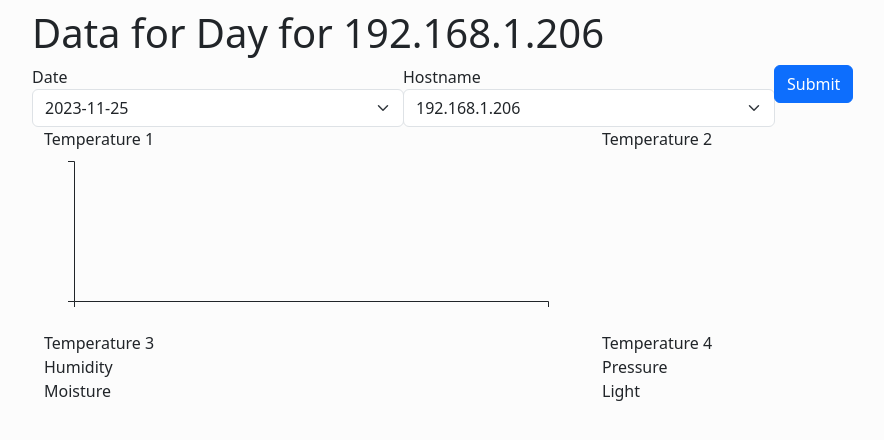
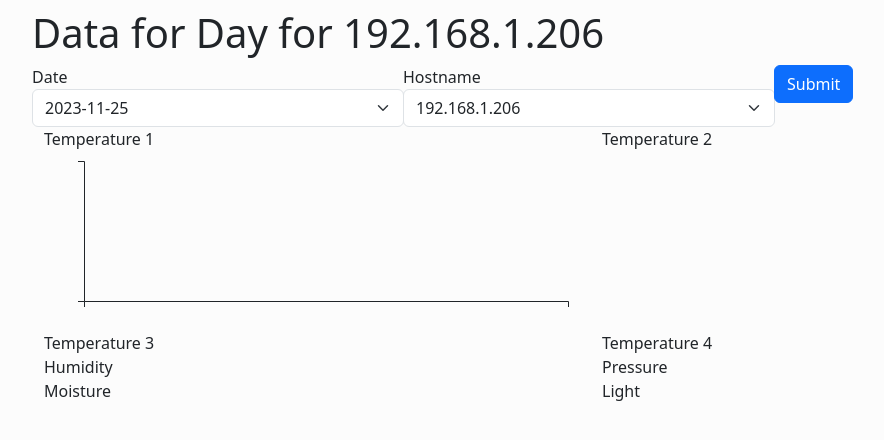
Before and after one commit to andreaslbauer/envdataserver, a Flask app: page /daychart in a window 1280 px wide. Shown: the part 56-496 px from the top of the page, without its empty margins (50-934 px from the left). Run offline with Flask 3, Linux system fonts and the light colour scheme; data comes from the database, SQL or seed files in the repository; data that the repository does not hold is empty.

Commit message:
Refactor chsrts

```diff
--- a/static/daychart.js
+++ b/static/daychart.js
@@ -19,7 +19,7 @@ function drawChart(tag, data) {
   var elementRect = document.getElementById(tag).getBoundingClientRect();
 
   // set the dimensions and margins of the graph
-  var margin = {top: 10, right: 30, bottom: 30, left: 30},
+  var margin = {top: 10, right: 10, bottom: 30, left: 40},
       width = elementRect.width - margin.left - margin.right,
       height = 180 - margin.top - margin.bottom;
 
@@ -75,12 +75,3 @@ svg.selectAll("line.horizontalGrid").data(yaxis.ticks(4)).enter()
         });
 
 }
-
-drawChart('tempchart1', getGraphDataByLabel(data, 'temp1'));
-drawChart('tempchart2', getGraphDataByLabel(data, 'temp2'));
-drawChart('tempchart3', getGraphDataByLabel(data, 'temp3'));
-drawChart('tempchart4', getGraphDataByLabel(data, 'temp4'));
-drawChart('humidity', getGraphDataByLabel(data, 'humidity'));
-drawChart('pressure', getGraphDataByLabel(data, 'pressure'));
-drawChart('moisture', getGraphDataByLabel(data, 'moisture'));
-drawChart('light', getGraphDataByLabel(data, 'light'));
--- a/templates/daychart.html
+++ b/templates/daychart.html
@@ -88,6 +88,17 @@
                 src="/static/daychart.js">
         </script>
 
+  <script>
+drawChart('tempchart1', getGraphDataByLabel(data, 'temp1'));
+drawChart('tempchart2', getGraphDataByLabel(data, 'temp2'));
+drawChart('tempchart3', getGraphDataByLabel(data, 'temp3'));
+drawChart('tempchart4', getGraphDataByLabel(data, 'temp4'));
+drawChart('humidity', getGraphDataByLabel(data, 'humidity'));
+drawChart('pressure', getGraphDataByLabel(data, 'pressure'));
+drawChart('moisture', getGraphDataByLabel(data, 'moisture'));
+drawChart('light', getGraphDataByLabel(data, 'light'));
+</script>
+
     </div>
 </body>
 </html>
```
